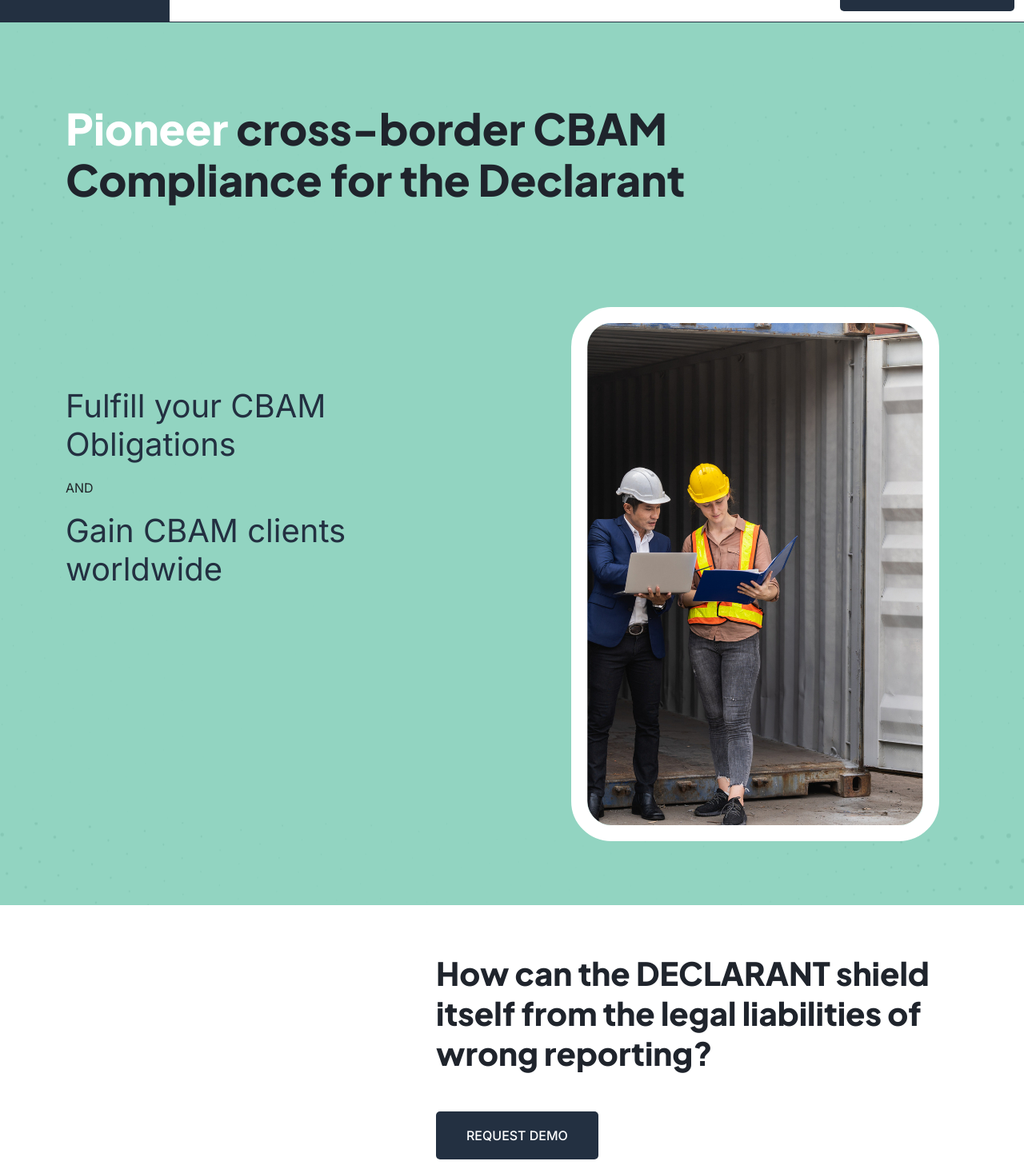
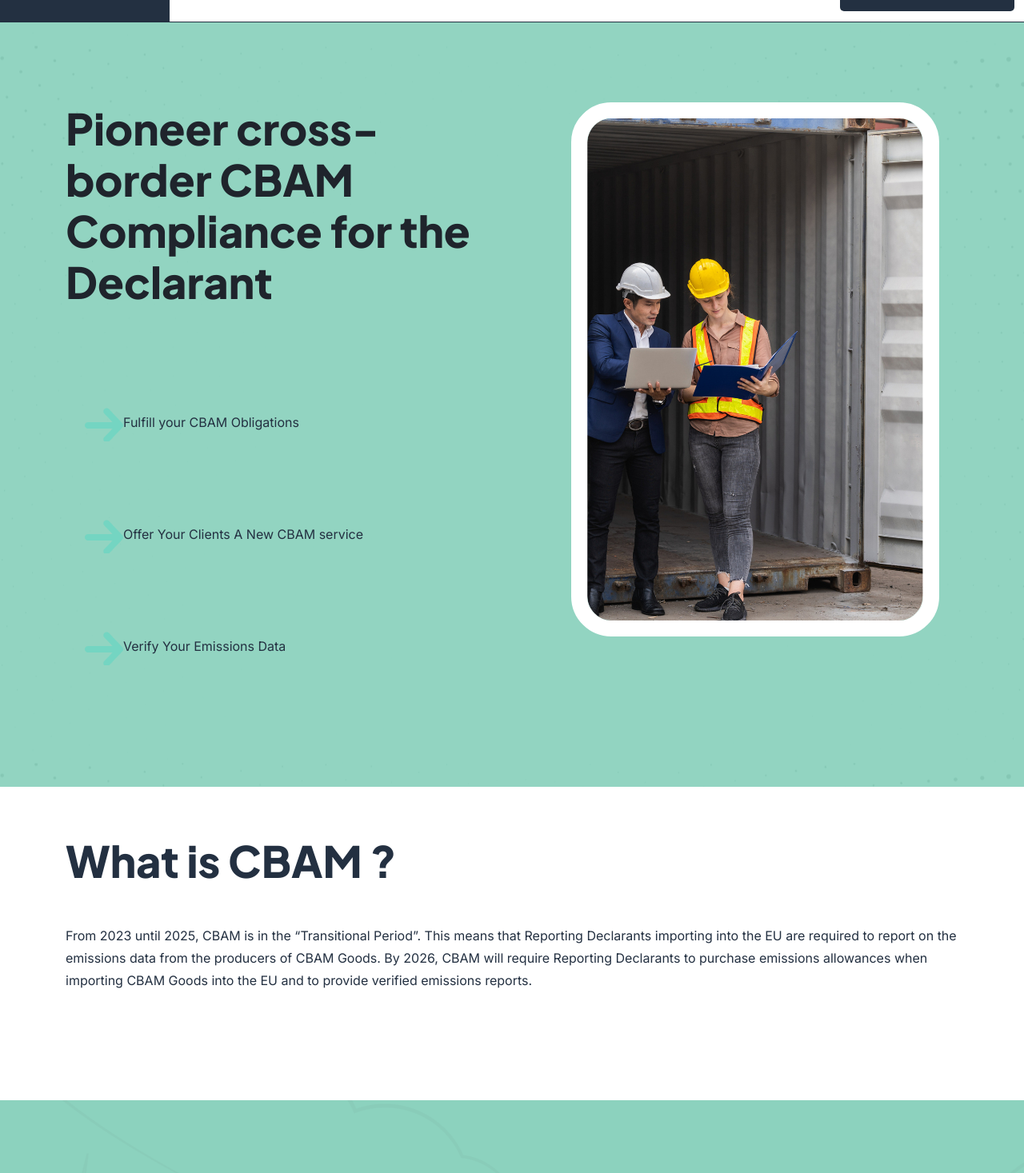
Before and after one commit to ArtemWebsite/Artem, a Next.js app: page /cbam-declarants in a window 1280 px wide. Shown: the part 103-1570 px from the top of the page at 80% size. Built offline with nearby package versions, Linux system fonts and the light colour scheme.

Commit message:
cbam declarent working

```diff
--- a/components/pages/cbam-declarants/cbam-declarants.jsx
+++ b/components/pages/cbam-declarants/cbam-declarants.jsx
@@ -5,6 +5,7 @@ import shape from "../../../public/assets/img/shape/shape-5.png";
 import img1 from "../../../public/assets/img/cbam-declarants/text-with-image.jpg";
 import functionalitiesData from "@/components/data/functionalities-data";
 import cbamBg from "../../../public/assets/img/shape/shape-15.png";
+import cbamArrow from "../../../public/assets/img/icon/arrow-right.png";
 import cbamMainBg from "../../../public/assets/img/shape/shape-4.png";
 import cbamMainBgnew from "../../../public/assets/img/shape/shape-1.png";
 
@@ -17,22 +18,20 @@ const CbamImporterMain = () => {
       >
         <div className="container">
           <div className="row al-center">
-            <div className="col-lg-9 mb-80 ">
+            <div className="row">
+              <div className="col-lg-6">
               <div className="cbam_img_with_text-left">
                 <div className="cbam_img_with_text-left-title">
                   <h2 className="mb-5">
-                    <span className="logo-color">Pioneer</span> cross-border
-                    CBAM Compliance for the Declarant
+                    Pioneer cross-border
+                    <span className="color-green-artm"> CBAM </span> Compliance for the Declarant
                   </h2>
                 </div>
               </div>
-            </div>
-            <div className="row">
-              <div className="col-lg-6">
                 <div className="t-left mt-100">
-                  <p class="display-6">Fulfill your CBAM Obligations</p>
-                  <p className="text-dark">AND</p>
-                  <p class="display-6">Gain CBAM clients worldwide</p>
+                  <div className="dflex bg-light-green-artm mt-5 mb-5 p-4 display-7"><img className="icon-small" src={cbamArrow.src} />Fulfill your CBAM <span className="color-green-artm">Obligations</span></div>
+                  <div className="dflex bg-light-green-artm mt-5 mb-5 p-4 display-7"><img className="icon-small" src={cbamArrow.src} />Offer Your <span className="color-green-artm">Clients</span> A New CBAM service</div>
+                  <div className="dflex bg-light-green-artm mt-5 mb-5 p-4 display-7"><img className="icon-small" src={cbamArrow.src} />Verify Your <span className="color-green-artm">Emissions</span> Data</div>
                 </div>
               </div>
               <div className="col-lg-6 ">
@@ -50,18 +49,14 @@ const CbamImporterMain = () => {
       <div className="cbam_banner_area pt-60 pb-120">
         <div className="container  bg-white rounded">
           <div className="row al-center">
-            <div className="col-lg-5">
-              <div className="cbam__banner_text"></div>
-            </div>
-            <div className="col-lg-7 p-0">
+            <div className="col-xl-12">
               <div className="cbam__banner_text">
-                <h3>
-                  How can the DECLARANT shield itself from the legal liabilities
-                  of wrong reporting?
-                </h3>
-                <a className="mt-5 btn-one" href="/">
-                  REQUEST DEMO
-                </a>
+              <h2 className="mb-5">
+                    What is
+                    <span className="color-green-artm"> CBAM </span> ?
+                  </h2>
+                <p>From 2023 until 2025, CBAM is in the “Transitional Period”. This means that Reporting Declarants importing into the EU are required to report on the emissions data from the producers of CBAM Goods. By 2026, CBAM will require Reporting Declarants to purchase emissions allowances when importing CBAM Goods into the EU and to provide verified emissions reports.
+                  </p>
               </div>
             </div>
           </div>
--- a/components/pages/cbam-declarants/page-style.css
+++ b/components/pages/cbam-declarants/page-style.css
@@ -9,7 +9,7 @@
 .cbam-importer-main {
 }
 .cbam_img_with_text {
-  background: var(--primary-color-3);
+  background: var(--bg-white);
   background-position: center;
 }
 .header__area-menubar-left.one::after {
@@ -98,3 +98,6 @@
     font-size: 2.3rem;
   }
 }
+.color-green-cbam {
+color: #74D5C2;
+}
```
Also changed, not shown: public/assets/img/icon/arrow-right.png (added), 1 other file (tests, documents, lock files or other folders).
